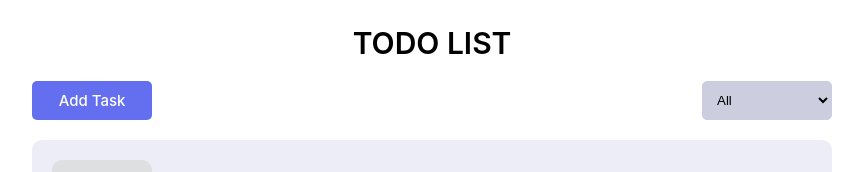
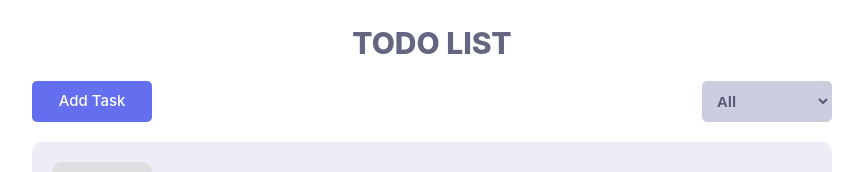
Before and after one commit to anupa47/TODO-List, a React (Create React App) app: page / in a window 1280 px wide. Shown: the top 172 px of the page, without its empty margins (208-1071 px from the left). Built offline with nearby package versions, Linux system fonts and the light colour scheme.

Commit message:
create checkbox for status

```diff
--- a/src/Components/Dashboard.js
+++ b/src/Components/Dashboard.js
@@ -6,6 +6,7 @@ const Dashboard = () => {
     const [isPopupOpen, setIsPopupOpen] = useState(false)
     const [tasks, setTasks] = useState([])
     const [editTaskIndex, setEditTaskIndex] = useState(null)
+    const [selectedFilter, setSelectedFilter] = useState('All')
 
     useEffect(() => {
         const storedTasks = JSON.parse(localStorage.getItem('tasks')) || []
@@ -53,6 +54,13 @@ const Dashboard = () => {
         localStorage.setItem('tasks', JSON.stringify(updatedTasks))
     }
 
+    const handleCheckboxChange = (index) => {
+        const updatedTasks = [...tasks];
+        updatedTasks[index].status = updatedTasks[index].status === 'Completed' ? 'Incompleted' : 'Completed';
+        setTasks(updatedTasks);
+        localStorage.setItem('tasks', JSON.stringify(updatedTasks));
+    }
+
     return (
         <div className='form'>
             <div className='modal'>
@@ -60,7 +68,10 @@ const Dashboard = () => {
                     <div className='modal-container-title'>TODO LIST</div>
                     <div className='modal-add-select-button-line'>
                         <div className='modal-add-task-button' onClick={handleOpenPopup}>Add Task</div>
-                        <select className='modal-select-button'>
+                        <select className='modal-select-button'
+                            value={selectedFilter} // Step 2
+                            onChange={(e) => setSelectedFilter(e.target.value)}
+                        >
                             <option>All</option>
                             <option>Incomplete</option>
                             <option>Completed</option>
@@ -71,7 +82,13 @@ const Dashboard = () => {
                             tasks.map((tasks, index) => (
                                 <div className='modal-container-data' key={index}>
                                     <div className='modal-container-data-list'>
-                                        <diV><input type='checkbox' className='checkbox'></input></diV>
+                                        <input
+                                            type='checkbox'
+                                            className='checkbox'
+                                            checked={tasks.status === 'Completed'}
+                                            onChange={() => handleCheckboxChange(index)}
+                                        >
+                                        </input>
                                         <div className='modal-container-list-title'>
                                             <div>{tasks.title}</div>
                                             <div className='time'>
--- a/src/Components/dashboard.css
+++ b/src/Components/dashboard.css
@@ -17,7 +17,8 @@
 .modal-container-title {
     text-align: center;
     font-size: 30px;
-    font-weight: 600;
+    font-weight: 800;
+    color: #646681 ;
 }
 
 .modal-add-select-button-line {
@@ -47,8 +48,10 @@
     border: 1px solid #CCCDDE;
     width: 130px;
     padding: 10px 10px;
-    font-weight: 500;
+    font-weight: 600;
     cursor: pointer;
+    color: #585876;
+    font-size: 15px;
 }
 
 .modal-container-list {
@@ -149,6 +152,11 @@
     cursor: pointer;
 }
 
+.popup-close-button:hover{
+    background-color: red;
+    color: #FFFFFF;
+}
+
 .modal-container-data {
     display: flex;
     flex-direction: column;
```
